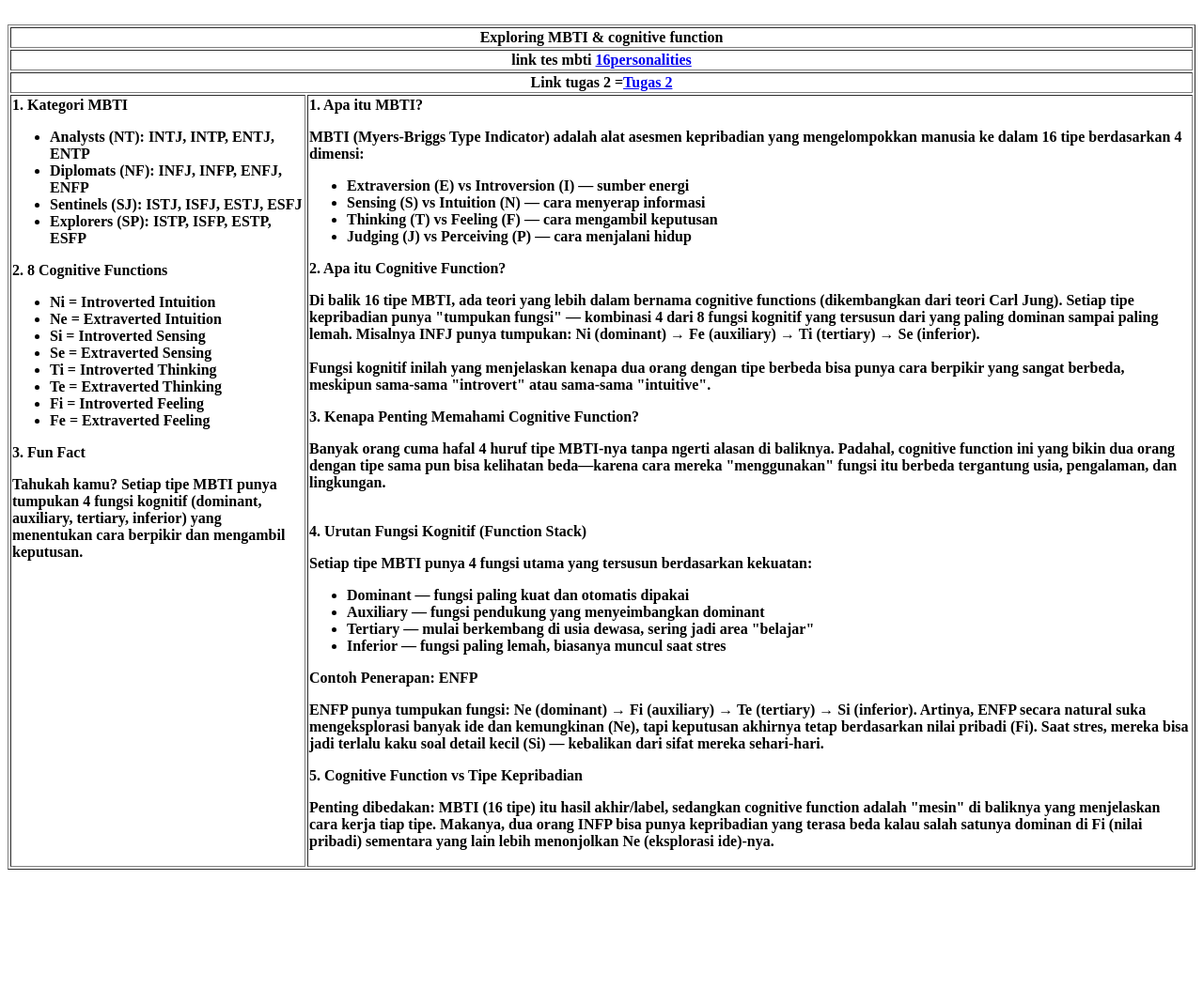
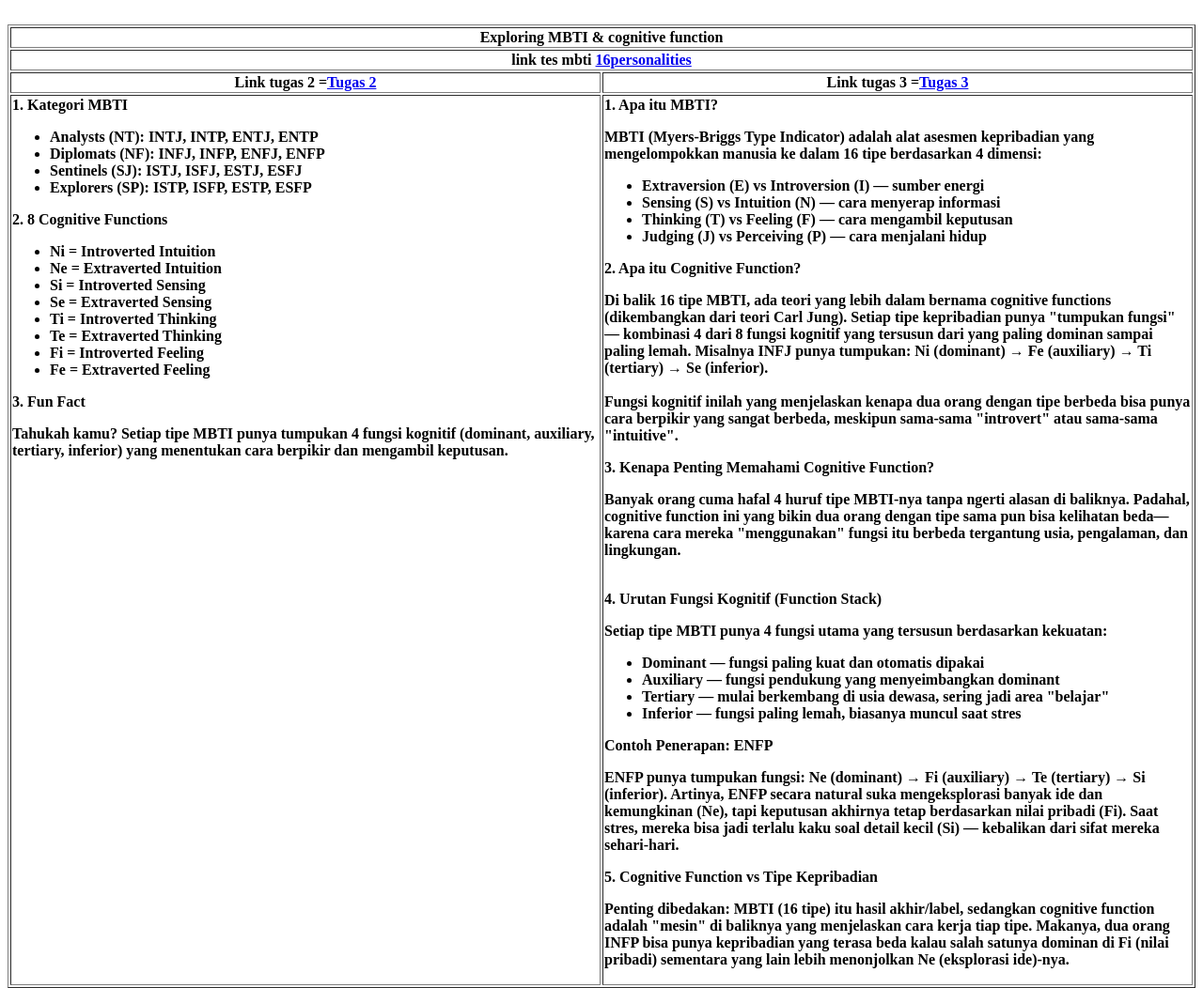
Before and after one commit to Nabil-Aqila/tugas1-proweb-261402054-Nabil-Aqila, a plain HTML site: page index.html in a window 1280 px wide. Shown: the whole page at 94% size. Before the commit the page ends 934 px from the top, so only its background shows below. Drawn offline with Linux system fonts and the light colour scheme.

Commit message:
Fix HTML structure and update links in index.html

```diff
--- a/index.html
+++ b/index.html
@@ -15,7 +15,8 @@
          </tr>
 
          <tr>
-            <th colspan="2">Link tugas 2 =<a href="Tugas2.html">Tugas 2 </a></th>
+            <th style="width: 50%;">Link tugas 2 =<a href="Tugas2.html">Tugas 2 </a></th>
+            <th style="width: 50%;">Link tugas 3 =<a href="Tugas3.html">Tugas 3 </a></th>
          </tr>
 
          <tr>
```
